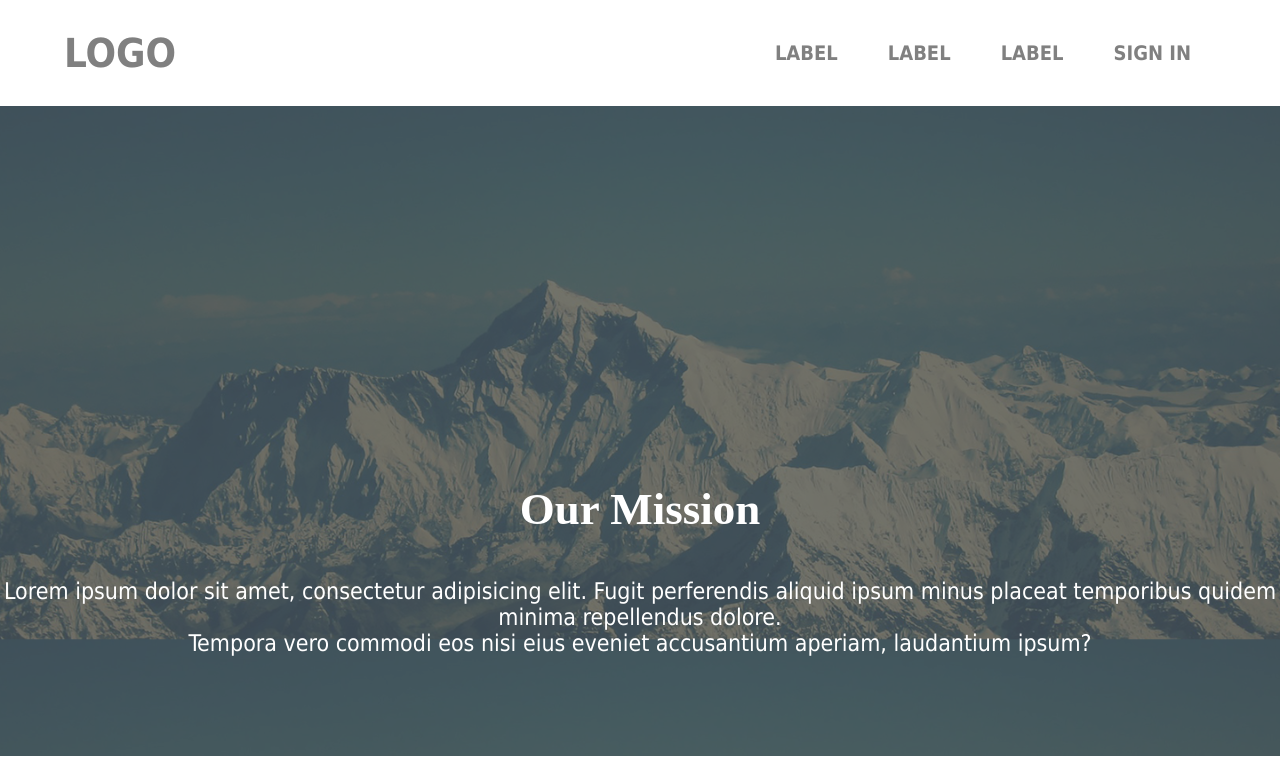
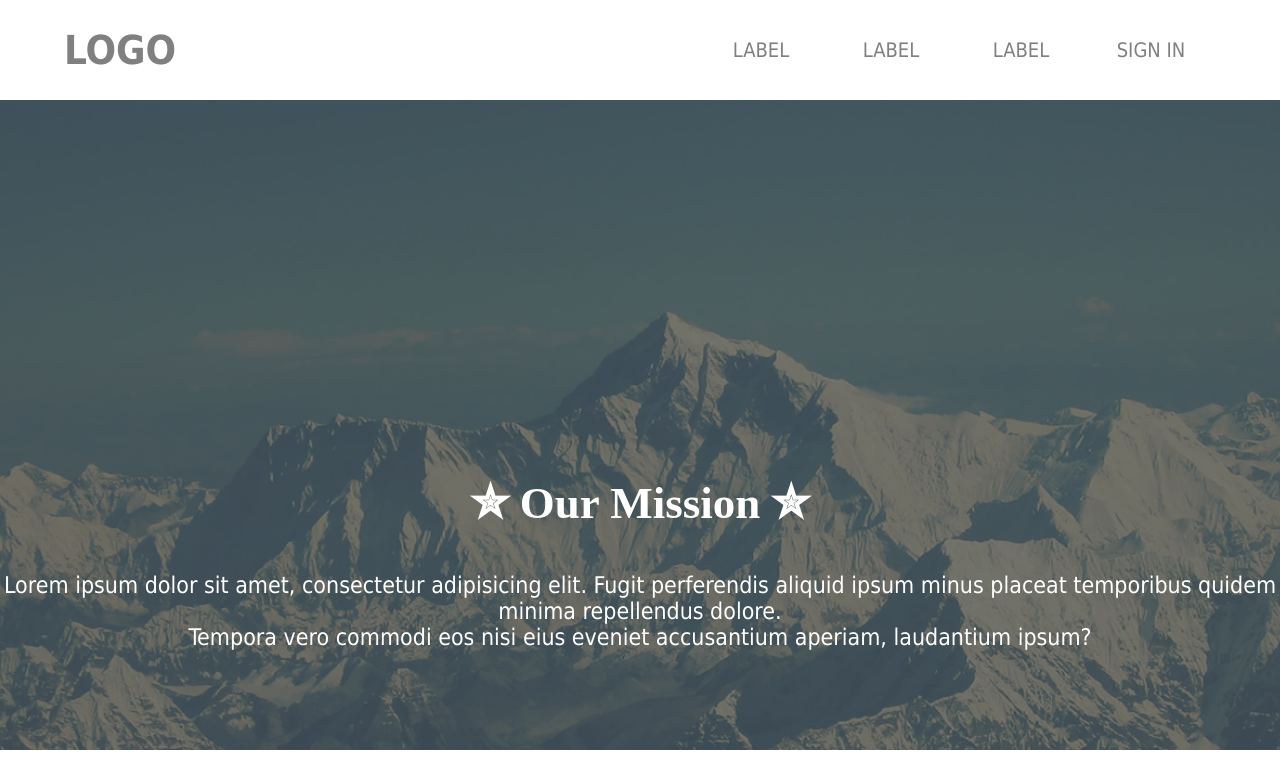
Before and after one commit to Kiril99/Phot, a plain HTML site: page index.html in a window 1280 px wide. Shown: the top 780 px of the page. Drawn offline with Linux system fonts and the light colour scheme.

Commit message:
first commit

```diff
--- a/css/style.css
+++ b/css/style.css
@@ -1,3 +1,6 @@
+@media screen and(max-width: 750px) {
+
+}
 body{
 	margin:0 auto;
 	background-color:white;
@@ -10,16 +13,17 @@ header{
 }
 header h1{
 	font-family: Tahoma;
-	float: left;
 	font-size: 40px;
 	color:#808080;
 	margin-left: 5%;
-
 }
 header h1 a{
 	color:#808080;
 	text-decoration: none;
 	font-family:  Tahoma;
+}
+header a:hover{
+	color: #00BFFF;
 }
 nav{
 	margin-right: 5%;
@@ -33,35 +37,45 @@ ul{
 	-o-flex-wrap: wrap;
 	flex-wrap: wrap;
 	list-style:none;
+
 }
 ul a{
 	text-decoration: none;
 	color: #808080;
 }
+
 li{
-	padding: 25px;
+	width: 80px;
+	height: 10px;
+	border-radius: 5px;
+	padding:25px;
 	font-size: 20px;
 	color:#808080;
 	font-family: Tahoma;
+	display: flex;
+	justify-content: center;
+	align-items: center;
+}
+li:hover{
+	border-radius: 50px;
+	background-color:#00BFFF;
+
 }
 li a:hover{
 	color: white;
-	border-radius: 50px;
+}
 
-	background-color:#00BFFF;
-	padding: 20px;
-
-}
 .back1{
 	width: 100%;
 	height:650px;
 	background-image:url(../img/back1.jpg);
-	background-size: 100%;
+	background-repeat:no-repeat;
+	background-size: cover;
 	display: flex;
 	align-items:center;
 	justify-content: flex-end;
 	flex-direction: column;
-	margin-bottom: 30px;
+
 
 
 }
@@ -78,12 +92,13 @@ li a:hover{
 	font-family: Tahoma;
 }
 .whiteBox{
+
 	display: flex;
 	flex-direction: column;
-	justify-content: center;
+
 	align-items: center;
 	width: 100%;
-	height: 400px;
+	height: 300px;
 }
 .whiteBox h1{
 	font-family: Tahoma;
@@ -125,9 +140,9 @@ li a:hover{
 .photo{
 	display: flex;
 	flex-direction: column;
-	justify-content: center;
+
 	align-items: center;
-	margin: 100px;
+	margin: 50px;
 	/*position: relative;
 	left: 300px;
 	top:50px;*/
@@ -144,7 +159,6 @@ li a:hover{
 	justify-content: center;
 	align-items: center;
 	margin-bottom: 50px;
-	background-color:#00BFFF;
 	border-radius: 50px;
 	border:2px solid white;
 	width: 200px;
@@ -159,3 +173,10 @@ li a:hover{
 .bot:active{
 	margin-top:10px;
 	}
+	/*responsive*/
+@media screen  and(max-width: 585px){
+		.whiteBox p{
+			margin-top: 50px;
+
+		}
+	}
--- a/index.html
+++ b/index.html
@@ -1,6 +1,7 @@
 <!DOCTYPE html>
 <html>
 <head>
+	<meta name="viewport" content="width=device-width, initial-scale=1.0">
 	<link rel="stylesheet" type="text/css" href="css/style.css">
 	<meta charset="utf-8">
 	<title></title>
@@ -12,15 +13,15 @@
 	<h1><a href="#">LOGO</a></h1>
 	<nav>
 	<ul>
-		<li><strong><a href="#">LABEL</a></strong></l>
-		<li><strong><a href="#">LABEL</a></strong></l>
-		<li><strong><a href="#">LABEL</a></strong></l>
-		<li><strong><a href="#">SIGN IN</a></strong></li>
+		<li><a href="#">LABEL</a></strong></l>
+		<li><a href="#">LABEL</a></strong></l>
+		<li><a href="#">LABEL</a></strong></l>
+		<li><a href="#">SIGN IN</a></strong></li>
 	</ul>
 	</nav>
 	</header>
 	<div class="back1">
-		<h1>Our Mission</h1>
+		<h1>&#10030; Our Mission &#10030;</h1>
 		<p>Lorem ipsum dolor sit amet, consectetur adipisicing elit. Fugit perferendis aliquid ipsum minus placeat temporibus quidem minima repellendus dolore.</br> Tempora vero commodi eos nisi eius eveniet accusantium aperiam, laudantium ipsum?</p>
 	</div>
 	<div class="whiteBox">
@@ -50,7 +51,6 @@
 			</div>
 
 	</div>
-
 </body>
 
 </html>
```
Also changed, not shown: img/571318492_4_261x203_akvarium-dlya-barabannoy-ustanovki-hobbi-otdyh-i-sport_rev003.jpg (added).
